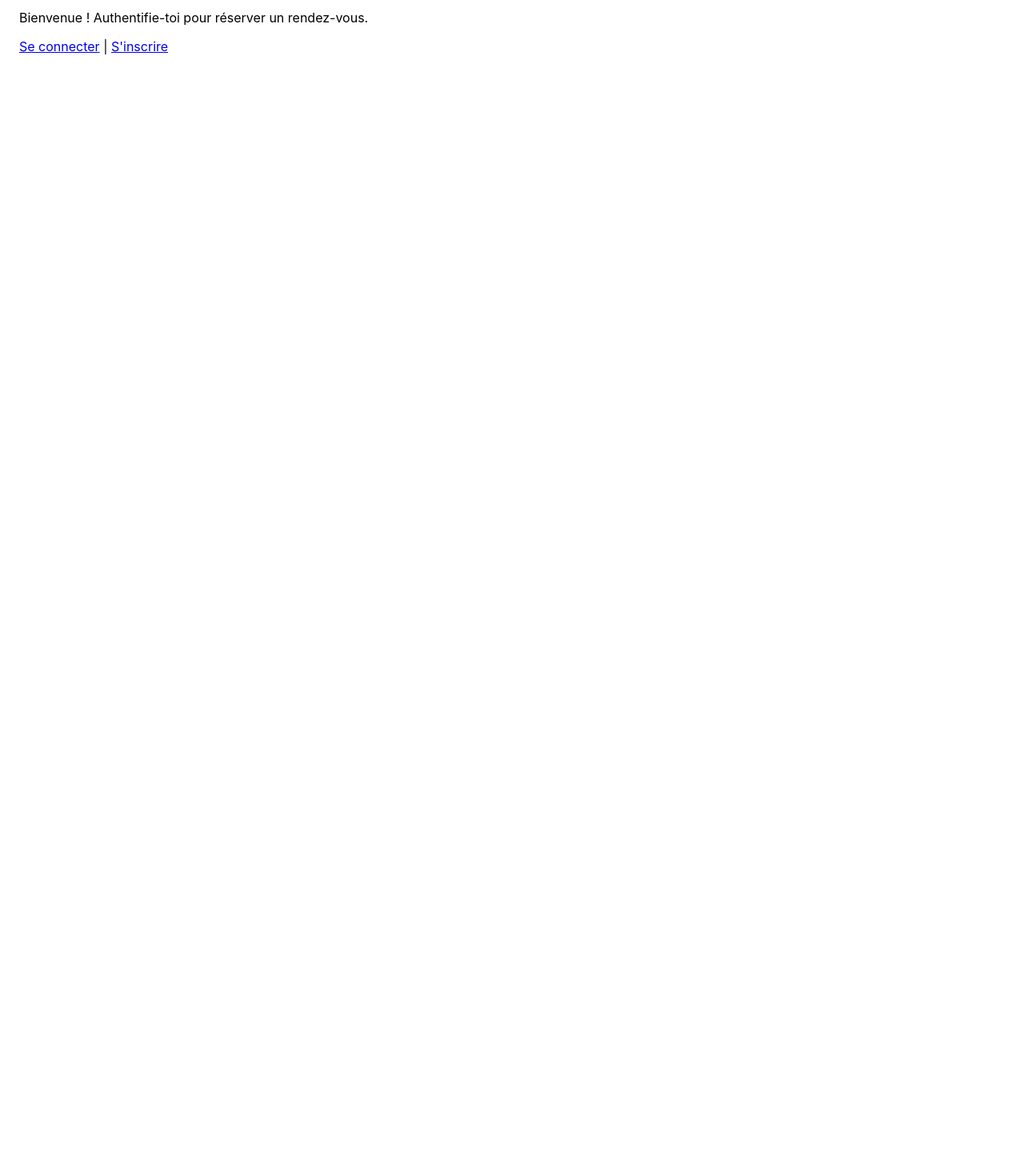
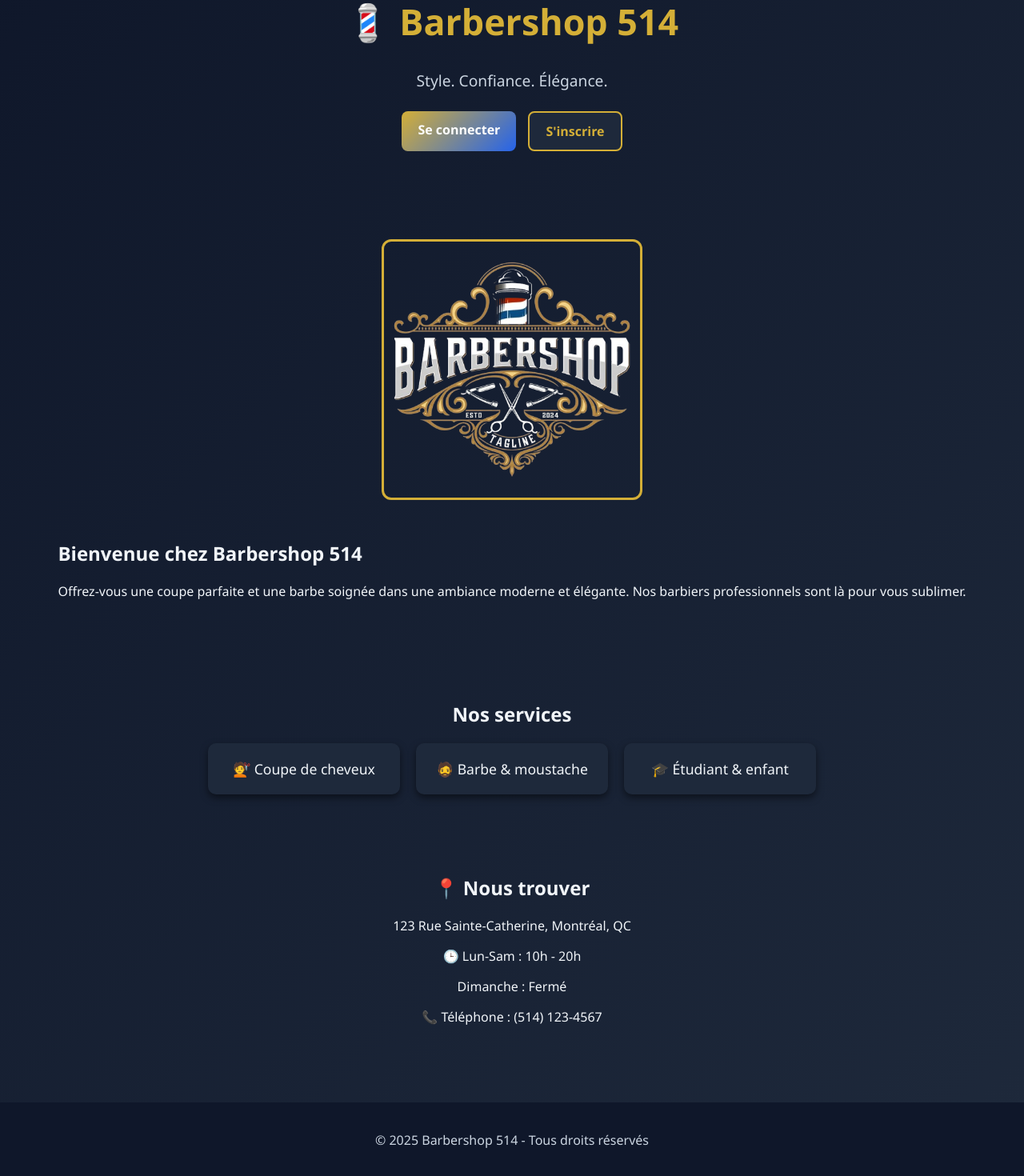
Before and after one commit to Toni-Eliamokhtar/Barbershop, a React (Create React App) app in the folder frontend/user-app/: page / in a window 1280 px wide. Shown: the part 94-1564 px from the top of the page at 80% size. Before the commit the page ends 800 px from the top, so only its background shows below. Built offline with nearby package versions, Linux system fonts and the light colour scheme.

Commit message:
[FAIT] Amélioration du css

```diff
--- a/frontend/user-app/src/App.js
+++ b/frontend/user-app/src/App.js
@@ -1,13 +1,49 @@
-import React from "react";
+import "./styles/Home.css";
 
-function App() {
+export default function App() {
   return (
-    <div style={{ padding: 24 }}>
-      <h1>💈 Barbershop</h1>
-      <p>Bienvenue ! Authentifie-toi pour réserver un rendez-vous.</p>
-      <a href="/login">Se connecter</a> | <a href="/signup">S'inscrire</a>
+    <div className="home">
+      <header className="home-header">
+        <h1>💈 Barbershop 514</h1>
+        <p className="slogan">Style. Confiance. Élégance.</p>
+        <div className="home-actions">
+          <a href="/login" className="btn-primary">Se connecter</a>
+          <a href="/signup" className="btn-secondary">S'inscrire</a>
+        </div>
+      </header>
+
+      <section className="home-about">
+        <img src="/images/barbershop.png" alt="Barbershop" />
+        <div>
+          <h2>Bienvenue chez Barbershop 514</h2>
+          <p>
+            Offrez-vous une coupe parfaite et une barbe soignée dans une
+            ambiance moderne et élégante. Nos barbiers professionnels sont là
+            pour vous sublimer.
+          </p>
+        </div>
+      </section>
+
+      <section className="home-services">
+        <h2>Nos services</h2>
+        <div className="services-grid">
+          <div className="service-card">💇 Coupe de cheveux</div>
+          <div className="service-card">🧔 Barbe & moustache</div>
+          <div className="service-card">🎓 Étudiant & enfant</div>
+        </div>
+      </section>
+
+      <section className="home-info">
+        <h2>📍 Nous trouver</h2>
+        <p>123 Rue Sainte-Catherine, Montréal, QC</p>
+        <p>🕒 Lun-Sam : 10h - 20h</p>
+        <p>Dimanche : Fermé</p>
+        <p>📞 Téléphone : (514) 123-4567</p>
+      </section>
+
+      <footer className="home-footer">
+        <p>© 2025 Barbershop 514 - Tous droits réservés</p>
+      </footer>
     </div>
   );
 }
-
-export default App;
--- a/frontend/user-app/src/index.css
+++ b/frontend/user-app/src/index.css
@@ -1,13 +1,19 @@
 body {
   margin: 0;
-  font-family: -apple-system, BlinkMacSystemFont, 'Segoe UI', 'Roboto', 'Oxygen',
-    'Ubuntu', 'Cantarell', 'Fira Sans', 'Droid Sans', 'Helvetica Neue',
-    sans-serif;
-  -webkit-font-smoothing: antialiased;
-  -moz-osx-font-smoothing: grayscale;
+  font-family: "Segoe UI", Tahoma, Geneva, Verdana, sans-serif;
+  background-color: #0f172a; /* bleu nuit */
+  color: #f1f5f9; /* texte clair */
 }
 
-code {
-  font-family: source-code-pro, Menlo, Monaco, Consolas, 'Courier New',
-    monospace;
+a {
+  color: #d4af37; /* doré */
+  text-decoration: none;
 }
+a:hover {
+  text-decoration: underline;
+}
+
+button {
+  font-family: inherit;
+  cursor: pointer;
+}
--- a/frontend/user-app/src/pages/Dashboard.js
+++ b/frontend/user-app/src/pages/Dashboard.js
@@ -1,12 +1,11 @@
 import { Link, useNavigate } from "react-router-dom";
+import "../styles/Dashboard.css";
 
-// Fake data : barbers
 const barbers = [
   { id: 1, nom: "Karim", specialite: "Coupe moderne", photo: "/images/barber1.jpg" },
   { id: 2, nom: "Ali", specialite: "Barbe & cheveux", photo: "/images/barber2.jpg" }
 ];
 
-// Fake data : services
 const services = [
   { id: 1, nom: "Coupe cheveux", prix: 25 },
   { id: 2, nom: "Cheveux + barbe", prix: 35 },
@@ -20,33 +19,34 @@ export default function Dashboard() {
 
   const handleLogout = () => {
     alert("Vous êtes déconnecté !");
-    navigate("/"); // Retour à l’accueil
+    navigate("/");
   };
 
   return (
-    <div style={{ padding: 24 }}>
-      <h2>Réserve ton rendez-vous</h2>
+    <div className="dashboard">
+      <div className="dashboard-header">
+        <h2>Réserve ton rendez-vous 💈</h2>
+        <button onClick={handleLogout} className="logout-btn">Déconnexion</button>
+      </div>
 
-      <button onClick={handleLogout} style={{ marginBottom: 20 }}>
-        🔓 Déconnexion
-      </button>
+      <div className="barbers-grid">
+        {barbers.map((b) => (
+          <div key={b.id} className="barber-card">
+            <img src={b.photo} alt={b.nom} className="barber-photo" />
+            <h3>{b.nom}</h3>
+            <p className="specialite">{b.specialite}</p>
 
-      <h3>Choisis ton barber</h3>
-      <div style={{ display: "flex", gap: 20 }}>
-        {barbers.map((b) => (
-          <div key={b.id} style={{ border: "1px solid #ccc", padding: 12 }}>
-            <img src={b.photo} alt={b.nom} width="150" />
-            <h4>{b.nom}</h4>
-            <p>{b.specialite}</p>
-
-            <h5>Services :</h5>
-            {services.map((s) => (
-              <div key={s.id}>
-                <Link to={`/booking/${b.id}/${s.id}`}>
+            <div className="services">
+              {services.map((s) => (
+                <Link
+                  key={s.id}
+                  to={`/booking/${b.id}/${s.id}`}
+                  className="service-btn"
+                >
                   {s.nom} - {s.prix}$
                 </Link>
-              </div>
-            ))}
+              ))}
+            </div>
           </div>
         ))}
       </div>
--- a/frontend/user-app/src/pages/Login.js
+++ b/frontend/user-app/src/pages/Login.js
@@ -1,5 +1,6 @@
 import { useState } from "react";
 import { useNavigate } from "react-router-dom";
+import "../styles/Auth.css";
 
 export default function Login() {
   const [email, setEmail] = useState("");
@@ -8,38 +9,42 @@ export default function Login() {
 
   const handleLogin = (e) => {
     e.preventDefault();
-    // FAKE login
     if (email && password) {
-      alert(`Connexion réussie pour ${email}`);
-      navigate("/dashboard"); // redirige vers dashboard
+      alert(`✅ Connexion réussie pour ${email}`);
+      navigate("/dashboard");
     } else {
       alert("Veuillez entrer un email et un mot de passe");
     }
   };
 
   return (
-    <div style={{ padding: 24 }}>
-      <h2>Connexion</h2>
-      <form onSubmit={handleLogin}>
+    <div className="auth-container">
+      <div className="auth-card">
+        <h2 className="auth-title">Connexion</h2>
+        <div className="auth-divider"></div>
+
+        <form onSubmit={handleLogin} className="auth-form">
           <input
             type="email"
-          placeholder="Email"
+            placeholder="Adresse email"
             value={email}
             onChange={(e) => setEmail(e.target.value)}
             required
-        /><br /><br />
+          />
           <input
             type="password"
             placeholder="Mot de passe"
             value={password}
             onChange={(e) => setPassword(e.target.value)}
             required
-        /><br /><br />
-        <button type="submit">Se connecter</button>
+          />
+          <button type="submit" className="auth-btn">Se connecter</button>
         </form>
-      <p>
+
+        <p className="auth-switch">
           Pas encore de compte ? <a href="/signup">Inscris-toi</a>
         </p>
       </div>
+    </div>
   );
 }
--- a/frontend/user-app/src/pages/Signup.js
+++ b/frontend/user-app/src/pages/Signup.js
@@ -1,5 +1,6 @@
 import { useState } from "react";
 import { useNavigate } from "react-router-dom";
+import "../styles/Auth.css";
 
 export default function Signup() {
   const [name, setName] = useState("");
@@ -9,45 +10,49 @@ export default function Signup() {
 
   const handleSignup = (e) => {
     e.preventDefault();
-    // FAKE signup
     if (name && email && password) {
-      alert(`Compte créé pour ${name} (${email})`);
-      navigate("/dashboard"); // redirige vers dashboard
+      alert(`✅ Compte créé pour ${name} (${email})`);
+      navigate("/dashboard");
     } else {
       alert("Veuillez remplir tous les champs");
     }
   };
 
   return (
-    <div style={{ padding: 24 }}>
-      <h2>Inscription</h2>
-      <form onSubmit={handleSignup}>
+    <div className="auth-container">
+      <div className="auth-card">
+        <h2 className="auth-title">Créer un compte</h2>
+        <div className="auth-divider"></div>
+
+        <form onSubmit={handleSignup} className="auth-form">
           <input
             type="text"
             placeholder="Nom complet"
             value={name}
             onChange={(e) => setName(e.target.value)}
             required
-        /><br /><br />
+          />
           <input
             type="email"
-          placeholder="Email"
+            placeholder="Adresse email"
             value={email}
             onChange={(e) => setEmail(e.target.value)}
             required
-        /><br /><br />
+          />
           <input
             type="password"
             placeholder="Mot de passe"
             value={password}
             onChange={(e) => setPassword(e.target.value)}
             required
-        /><br /><br />
-        <button type="submit">S'inscrire</button>
+          />
+          <button type="submit" className="auth-btn">S'inscrire</button>
         </form>
-      <p>
+
+        <p className="auth-switch">
           Déjà un compte ? <a href="/login">Connecte-toi</a>
         </p>
       </div>
+    </div>
   );
 }
--- /dev/null
+++ b/frontend/user-app/src/styles/Auth.css
@@ -0,0 +1,89 @@
+.auth-container {
+  display: flex;
+  justify-content: center;
+  align-items: center;
+  padding: 40px;
+  min-height: 100vh;
+  background: linear-gradient(135deg, #0f172a, #1e293b); /* dégradé élégant */
+}
+
+.auth-card {
+  background: #1e293b;
+  padding: 40px;
+  border-radius: 16px;
+  width: 100%;
+  max-width: 420px;
+  text-align: center;
+  box-shadow: 0px 8px 20px rgba(0,0,0,0.6);
+  border: 2px solid #d4af37; /* cadre doré */
+  animation: fadeIn 0.6s ease-in-out;
+}
+
+.auth-title {
+  font-size: 1.8rem;
+  margin-bottom: 10px;
+  color: #f1f5f9;
+}
+
+.auth-divider {
+  width: 60px;
+  height: 3px;
+  background: #d4af37;
+  margin: 0 auto 25px;
+  border-radius: 3px;
+}
+
+.auth-form {
+  display: flex;
+  flex-direction: column;
+  gap: 18px;
+}
+
+.auth-form input {
+  padding: 14px;
+  border-radius: 10px;
+  border: 1px solid #444;
+  background: #0f172a;
+  color: white;
+  font-size: 15px;
+  transition: border 0.3s, box-shadow 0.3s;
+}
+
+.auth-form input:focus {
+  outline: none;
+  border: 1px solid #d4af37;
+  box-shadow: 0px 0px 6px #d4af37;
+}
+
+.auth-btn {
+  background: linear-gradient(135deg, #d4af37, #2563eb);
+  color: white;
+  border: none;
+  padding: 14px;
+  border-radius: 10px;
+  font-size: 16px;
+  font-weight: 600;
+  transition: transform 0.2s, box-shadow 0.3s;
+}
+.auth-btn:hover {
+  transform: translateY(-3px);
+  box-shadow: 0px 6px 14px rgba(0,0,0,0.5);
+}
+
+.auth-switch {
+  margin-top: 20px;
+  color: #cbd5e1;
+}
+.auth-switch a {
+  color: #d4af37;
+  font-weight: 500;
+  transition: color 0.3s;
+}
+.auth-switch a:hover {
+  color: #facc15; /* doré plus clair */
+}
+
+@keyframes fadeIn {
+  from { opacity: 0; transform: translateY(20px); }
+  to { opacity: 1; transform: translateY(0); }
+}
--- /dev/null
+++ b/frontend/user-app/src/styles/Dashboard.css
@@ -0,0 +1,79 @@
+.dashboard {
+  padding: 30px;
+  min-height: 100vh;
+}
+
+.dashboard-header {
+  display: flex;
+  justify-content: space-between;
+  align-items: center;
+  margin-bottom: 30px;
+}
+
+.logout-btn {
+  background: #b91c1c; /* rouge bordeaux */
+  border: none;
+  color: white;
+  padding: 10px 16px;
+  border-radius: 6px;
+  font-size: 14px;
+  transition: background 0.3s;
+}
+.logout-btn:hover {
+  background: #7f1d1d;
+}
+
+.barbers-grid {
+  display: grid;
+  grid-template-columns: repeat(auto-fill, minmax(260px, 1fr));
+  gap: 24px;
+}
+
+.barber-card {
+  background: #1e293b; /* gris bleuté */
+  border-radius: 12px;
+  padding: 16px;
+  text-align: center;
+  box-shadow: 0px 4px 10px rgba(0,0,0,0.4);
+  transition: transform 0.2s, box-shadow 0.2s;
+}
+.barber-card:hover {
+  transform: translateY(-5px);
+  box-shadow: 0px 6px 16px rgba(0,0,0,0.6);
+}
+
+.barber-photo {
+  width: 100%;
+  height: 180px;
+  object-fit: cover;
+  border-radius: 10px;
+  margin-bottom: 12px;
+  border: 2px solid #d4af37; /* bordure dorée */
+}
+
+.specialite {
+  color: #cbd5e1; /* gris clair */
+  font-size: 14px;
+  margin-bottom: 16px;
+}
+
+.services {
+  display: flex;
+  flex-direction: column;
+  gap: 10px;
+}
+
+.service-btn {
+  display: inline-block;
+  text-decoration: none;
+  background: #2563eb; /* bleu royal */
+  color: white;
+  padding: 10px 12px;
+  border-radius: 6px;
+  font-size: 14px;
+  font-weight: 500;
+  transition: background 0.3s;
+}
+.service-btn:hover {
+  background: #1d4ed8;
+}
--- /dev/null
+++ b/frontend/user-app/src/styles/Home.css
@@ -0,0 +1,110 @@
+.home {
+  font-family: "Segoe UI", sans-serif;
+  color: #f1f5f9;
+  background: linear-gradient(135deg, #0f172a, #1e293b);
+  min-height: 100vh;
+}
+
+.home-header {
+  text-align: center;
+  padding: 60px 20px;
+}
+
+.home-header h1 {
+  font-size: 2.8rem;
+  color: #d4af37; /* doré */
+}
+
+.slogan {
+  margin-top: 10px;
+  font-size: 1.2rem;
+  color: #cbd5e1;
+}
+
+.home-actions {
+  margin-top: 25px;
+  display: flex;
+  justify-content: center;
+  gap: 15px;
+}
+
+.btn-primary, .btn-secondary {
+  padding: 12px 20px;
+  border-radius: 8px;
+  text-decoration: none;
+  font-weight: 600;
+  transition: transform 0.2s, box-shadow 0.3s;
+}
+
+.btn-primary {
+  background: linear-gradient(135deg, #d4af37, #2563eb);
+  color: white;
+}
+.btn-primary:hover {
+  transform: translateY(-3px);
+  box-shadow: 0px 6px 14px rgba(0,0,0,0.4);
+}
+
+.btn-secondary {
+  background: #1e293b;
+  color: #d4af37;
+  border: 2px solid #d4af37;
+}
+.btn-secondary:hover {
+  background: #d4af37;
+  color: #0f172a;
+}
+
+.home-about {
+  display: flex;
+  align-items: center;
+  justify-content: center;
+  gap: 30px;
+  padding: 50px 20px;
+  flex-wrap: wrap;
+}
+
+.home-about img {
+  width: 320px;
+  border-radius: 12px;
+  border: 3px solid #d4af37;
+}
+
+.home-services {
+  padding: 40px 20px;
+  text-align: center;
+}
+
+.services-grid {
+  display: flex;
+  justify-content: center;
+  gap: 20px;
+  margin-top: 20px;
+  flex-wrap: wrap;
+}
+
+.service-card {
+  background: #1e293b;
+  padding: 20px;
+  border-radius: 10px;
+  font-size: 1.1rem;
+  min-width: 200px;
+  box-shadow: 0px 4px 10px rgba(0,0,0,0.5);
+  transition: transform 0.2s;
+}
+.service-card:hover {
+  transform: translateY(-5px);
+}
+
+.home-info {
+  text-align: center;
+  padding: 40px 20px;
+}
+
+.home-footer {
+  text-align: center;
+  padding: 20px;
+  background: #0f172a;
+  color: #cbd5e1;
+  margin-top: 40px;
+}
```
Also changed, not shown: frontend/user-app/src/pages/Booking.js (+12 -12 lines), frontend/user-app/src/styles/Booking.css (added, +60 -0 lines), frontend/user-app/public/images/barbershop.png (added). Lines whose indentation alone changed are shown as unchanged.
